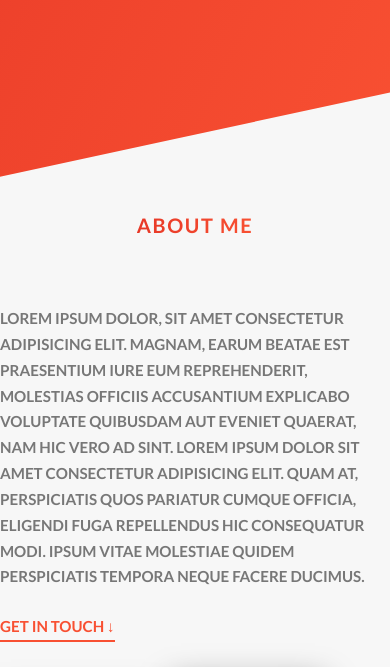
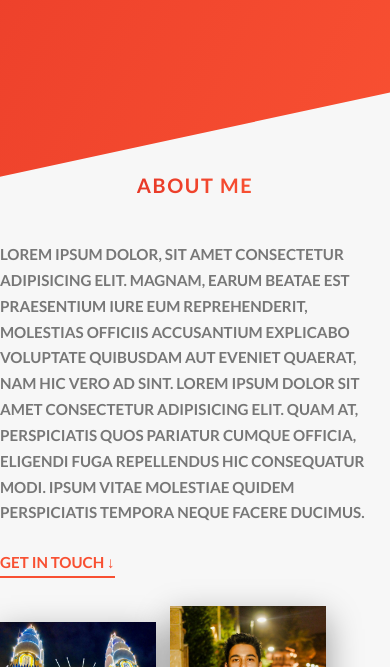
Before and after one commit to prajwaljoshi1/Portfolio2020, a website: page index.html in a window 390 px wide. Shown: the part 625-1292 px from the top of the page. Drawn offline with Linux system fonts and the light colour scheme.

Commit message:
applied media query to pages

```diff
--- a/sass/base/_utilities.scss
+++ b/sass/base/_utilities.scss
@@ -5,10 +5,18 @@
 
 .u-margin-bottom-big {
    margin-bottom: 8rem !important;
+
+   @include respond(sm) {
+      margin-bottom: 5rem !important;
+  }
 }
 
 .u-margin-bottom-medium {
     margin-bottom: 4rem !important;
+
+    @include respond(sm) {
+      margin-bottom: 3rem !important;
+  }
  }
 
 .u-margin-bottom-small {
--- a/sass/pages/_home.scss
+++ b/sass/pages/_home.scss
@@ -2,6 +2,10 @@
     background-color:$color-grey-light-1 ;
     padding: 25rem 0;
     margin-top: -20vh;
+
+    @include respond(sm) {
+        padding: 20rem 0;
+    }
 }
 
 
@@ -13,6 +17,10 @@
     & > * {
         transform: skewY(7deg);
     }
+
+    @include respond(sm) {
+        padding: 15rem 0;
+    }
 }
 
 .section-projects {
@@ -20,11 +28,19 @@
     padding: 25rem 0 10rem 0;
     margin-top: -11.5rem;
 
+    @include respond(sm) {
+        padding: 20rem 0 5rem 0;
+    }
+
 }
 
 .section-experience {
     background-image: linear-gradient(to right,  rgba($color-primary-dark, .3), rgba($color-primary-light, .3) );
     padding: 15rem 0;
+
+    @include respond(sm) {
+        padding: 10rem 0;
+    }
 }
 
 .section-contactme {
```
Also changed, not shown: css/style.css.
